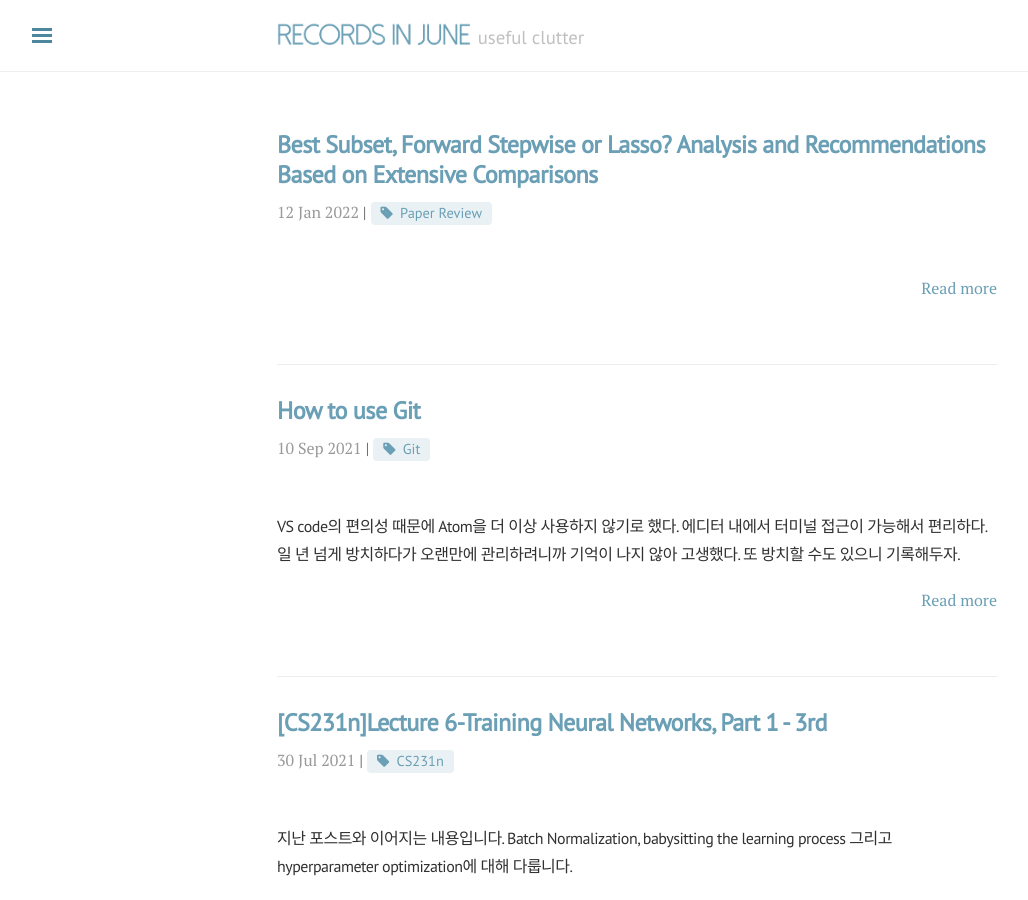
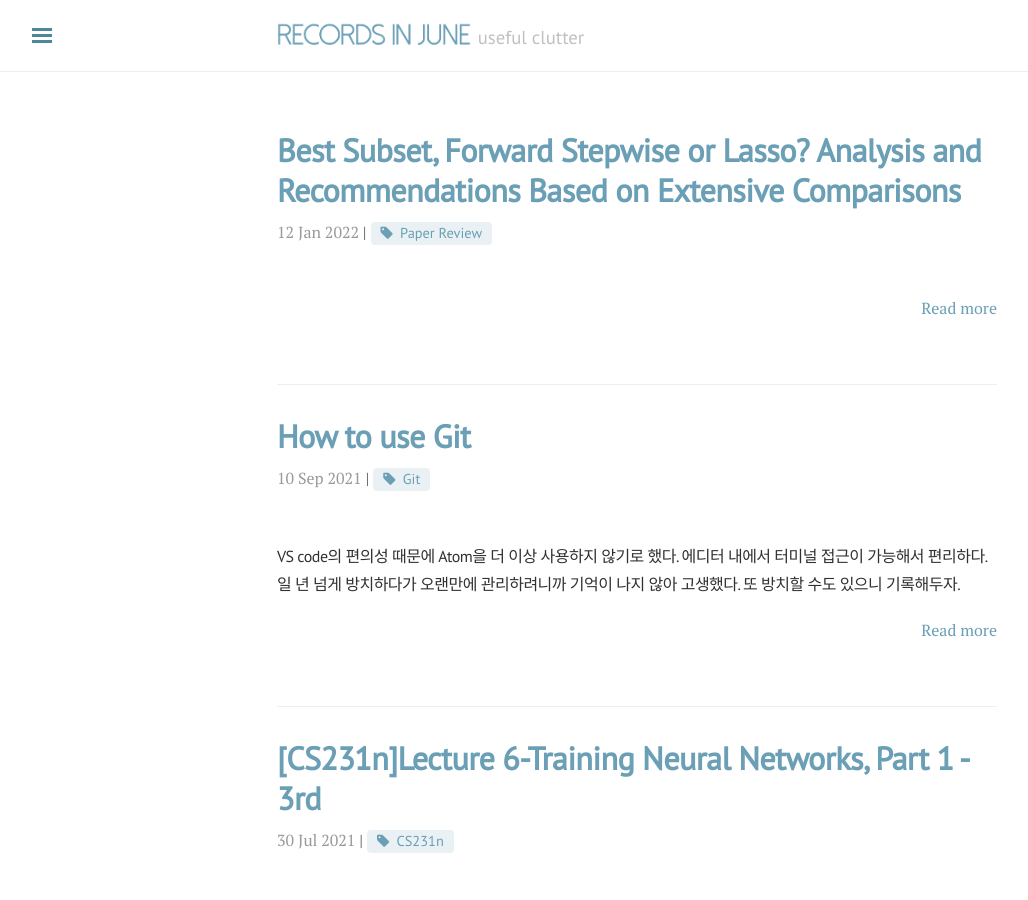
Before and after one commit to j0shuajun/j0shuajun.github.io, a Jekyll site: the page built from blog/index.html, in a window 1280 px wide and 900 px high. Shown: the whole window, without its empty margins (3-1031 px from the left). Built offline with Jekyll 4.4.1, drawn with Linux system fonts in a browser that asks for light colours; nearby versions of some CDN libraries; the list of posts is cut into pages by our own code; comment, search, counter and statistics services are not loaded.

Commit message:
font size

```diff
--- a/blog/index.html
+++ b/blog/index.html
@@ -6,7 +6,7 @@
 <div class="posts">
   {% for post in paginator.posts %}
   <div class="post">
-    <h1 class="post-title" style="font-size: x-large">
+    <h1 class="post-title" style="font-size: 10">
       <a href="{{ site.baseurl }}{{ post.url }}">
         {{ post.title }}
       </a>
```
